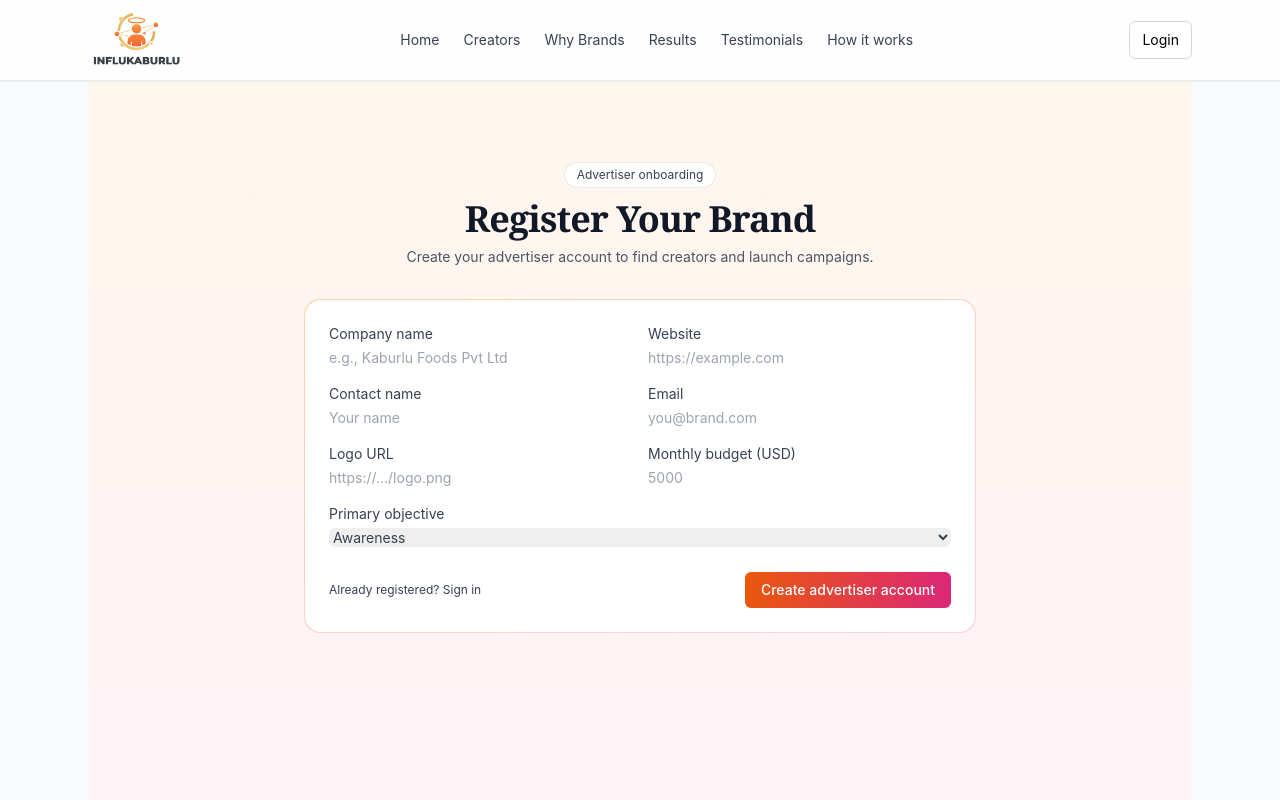
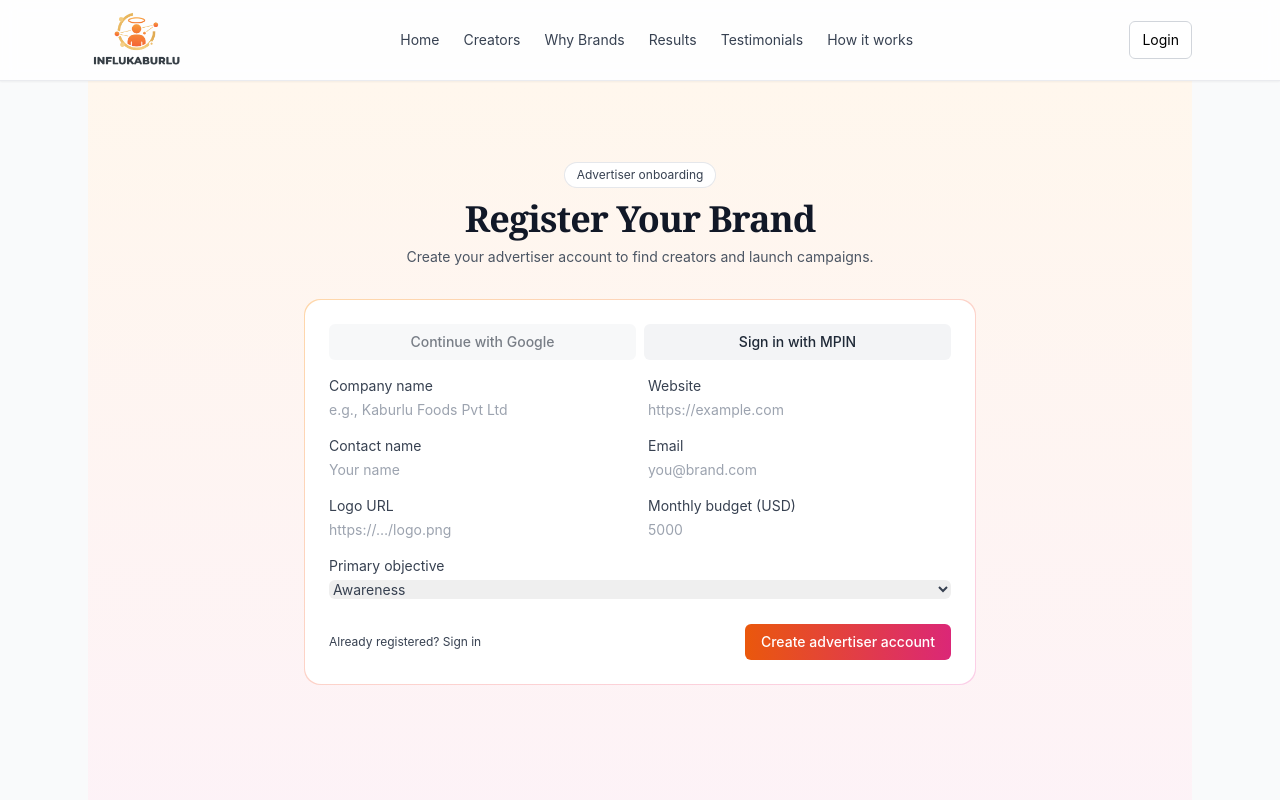
Before and after one commit to atshybrid/influkaburlu_react_js, a React (Vite) app: page /register/brand in a window 1280 px wide. Shown: the top 800 px of the page. Built offline with nearby package versions, Linux system fonts and the light colour scheme; no server answers.

Commit message:
feat: google login for influencer and brand

```diff
--- a/index.html
+++ b/index.html
@@ -21,6 +21,7 @@
 	</head>
 	<body class="bg-gray-50">
 		<div id="root"></div>
+		<script src="https://accounts.google.com/gsi/client" async defer></script>
 		<script type="module" src="/src/main.jsx"></script>
 	</body>
 	</html>
--- /dev/null
+++ b/src/components/GoogleAuthButton.jsx
@@ -0,0 +1,137 @@
+import React, { useEffect, useMemo, useRef, useState } from 'react';
+import { apiClient, saveTokens } from '../utils/apiClient';
+
+// Google Identity Services attaches itself to window.google
+// eslint-disable-next-line no-unused-vars
+const _googleGlobalHint = typeof window !== 'undefined' ? window.google : undefined;
+
+function normalizeAuthResponse(data) {
+  if (!data || typeof data !== 'object') return null;
+  const token = data.token || data.accessToken || data.access_token;
+  const refreshToken = data.refreshToken || data.refresh_token;
+  const user = data.user || data.profile || data.me;
+  const expiresAt = data.expiresAt || data.expires_at;
+  const refreshExpiresAt = data.refreshExpiresAt || data.refresh_expires_at;
+  if (!token) return null;
+  return { token, refreshToken, user, expiresAt, refreshExpiresAt };
+}
+
+export default function GoogleAuthButton({
+  role, // 'influencer' | 'brand'
+  label,
+  className,
+  onSuccess,
+  onError,
+}) {
+  const clientId = import.meta.env.VITE_GOOGLE_CLIENT_ID;
+  const containerRef = useRef(null);
+  const [ready, setReady] = useState(false);
+  const [loading, setLoading] = useState(false);
+
+  const buttonText = useMemo(() => {
+    if (label) return label;
+    if (role === 'brand') return 'Continue with Google (Brand)';
+    if (role === 'influencer') return 'Continue with Google (Influencer)';
+    return 'Continue with Google';
+  }, [label, role]);
+
+  useEffect(() => {
+    if (!clientId) return;
+
+    const tryInit = () => {
+      const google = window?.google;
+      if (!google?.accounts?.id) return false;
+
+      try {
+        google.accounts.id.initialize({
+          client_id: clientId,
+          callback: async (resp) => {
+            const idToken = resp?.credential;
+            if (!idToken) {
+              const err = new Error('Google sign-in did not return an ID token.');
+              onError?.(err);
+              return;
+            }
+
+            setLoading(true);
+            try {
+              const payload = role ? { idToken, role } : { idToken };
+              const data = await apiClient.request('/auth/google', {
+                method: 'POST',
+                body: JSON.stringify(payload),
+                skipAuth: true,
+              });
+
+              const normalized = normalizeAuthResponse(data);
+              if (!normalized) {
+                throw new Error('Google login succeeded but no access token was returned.');
+              }
+
+              saveTokens(normalized);
+              onSuccess?.(normalized);
+            } catch (e) {
+              onError?.(e);
+            } finally {
+              setLoading(false);
+            }
+          },
+          auto_select: false,
+          cancel_on_tap_outside: true,
+        });
+
+        setReady(true);
+        return true;
+      } catch {
+        return false;
+      }
+    };
+
+    // GIS loads asynchronously; poll briefly.
+    let tries = 0;
+    const timer = window.setInterval(() => {
+      tries += 1;
+      if (tryInit()) {
+        window.clearInterval(timer);
+      } else if (tries > 25) {
+        window.clearInterval(timer);
+      }
+    }, 200);
+
+    return () => window.clearInterval(timer);
+  }, [clientId, role, onError, onSuccess]);
+
+  const startGoogle = () => {
+    const google = window?.google;
+    if (!google?.accounts?.id) {
+      onError?.(new Error('Google Identity Services is not available yet.'));
+      return;
+    }
+
+    try {
+      google.accounts.id.prompt();
+    } catch (e) {
+      onError?.(e);
+    }
+  };
+
+  return (
+    <div ref={containerRef} className="w-full">
+      <button
+        type="button"
+        disabled={!clientId || !ready || loading}
+        onClick={startGoogle}
+        className={
+          className ||
+          'w-full px-3 py-2 rounded-md text-sm font-medium text-gray-800 bg-gray-100 disabled:opacity-60'
+        }
+      >
+        {loading ? 'Connecting…' : buttonText}
+      </button>
+      {!clientId && (
+        <div className="mt-2 text-xs text-gray-500">
+          Google login is not configured (missing VITE_GOOGLE_CLIENT_ID).
+        </div>
+      )}
+    </div>
+  );
+}
--- a/src/pages/BrandRegister.jsx
+++ b/src/pages/BrandRegister.jsx
@@ -1,5 +1,6 @@
 import React, { useState } from 'react';
 import axios from 'axios';
+import GoogleAuthButton from '../components/GoogleAuthButton';
 
 export default function BrandRegister(){
   const [form, setForm] = useState({
@@ -44,6 +45,24 @@ export default function BrandRegister(){
         <div className="mt-8 mx-auto w-full max-w-2xl">
           <div className="rounded-2xl p-[1px] bg-gradient-to-br from-orange-200 to-pink-200">
             <form className="rounded-2xl bg-white p-6" onSubmit={register}>
+              <div className="grid sm:grid-cols-2 gap-2 mb-4">
+                <GoogleAuthButton
+                  role="brand"
+                  label="Continue with Google"
+                  onSuccess={() => {
+                    window.location.href = '/dashboard-advertiser';
+                  }}
+                  onError={(e) => {
+                    setError(e?.message || 'Google sign-in failed.');
+                  }}
+                />
+                <a
+                  href="/login"
+                  className="w-full px-3 py-2 rounded-md text-sm font-medium text-gray-800 bg-gray-100 inline-flex items-center justify-center"
+                >
+                  Sign in with MPIN
+                </a>
+              </div>
               {error && <div className="mb-3 text-xs text-red-600">{error}</div>}
               {success && <div className="mb-3 text-xs text-green-700">{success}</div>}
               <div className="grid md:grid-cols-2 gap-4">
--- a/src/pages/Login.jsx
+++ b/src/pages/Login.jsx
@@ -2,6 +2,7 @@ import React, { useRef, useState } from 'react';
 import axios from 'axios';
 import { apiClient } from '../utils/apiClient';
 import { Link, useSearchParams } from 'react-router-dom';
+import GoogleAuthButton from '../components/GoogleAuthButton';
 
 export default function Login(){
 	const [phone, setPhone] = useState('');
@@ -175,8 +176,30 @@ export default function Login(){
 									</div>
 								)}
 								<div className="mt-4 grid grid-cols-2 gap-2">
-									<button className="w-full px-3 py-2 rounded-md text-sm font-medium text-gray-800 bg-gray-100">Continue with Google</button>
-									<button className="w-full px-3 py-2 rounded-md text-sm font-medium text-gray-800 bg-gray-100">Continue with Apple</button>
+									<GoogleAuthButton
+										role="influencer"
+										label="Continue with Google (Influencer)"
+										onSuccess={(auth) => {
+											const role = auth?.user?.role || 'influencer';
+											const redirect = next || (role === 'influencer' ? '/dashboard-influencer' : '/dashboard-advertiser');
+											window.location.href = redirect;
+										}}
+										onError={(e) => {
+											setError(e?.message || 'Google sign-in failed.');
+										}}
+									/>
+									<GoogleAuthButton
+										role="brand"
+										label="Continue with Google (Brand)"
+										onSuccess={(auth) => {
+											const role = auth?.user?.role || 'brand';
+											const redirect = next || (role === 'influencer' ? '/dashboard-influencer' : '/dashboard-advertiser');
+											window.location.href = redirect;
+										}}
+										onError={(e) => {
+											setError(e?.message || 'Google sign-in failed.');
+										}}
+									/>
 								</div>
 							</div>
 						</div>
```
Also changed, not shown: 1 other file (tests, documents, lock files or other folders).
